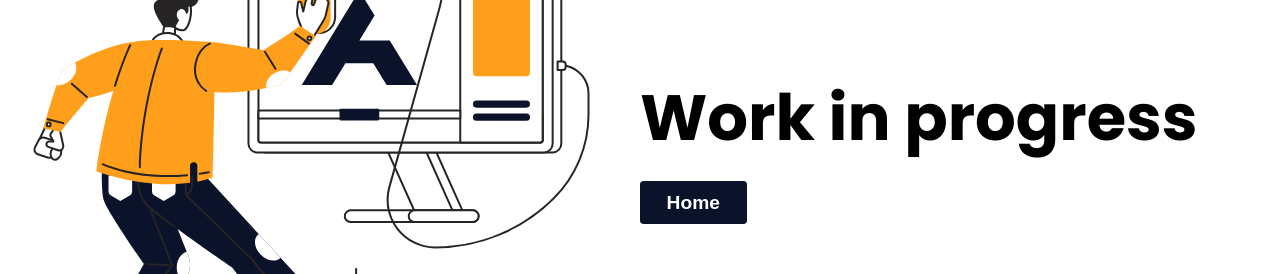
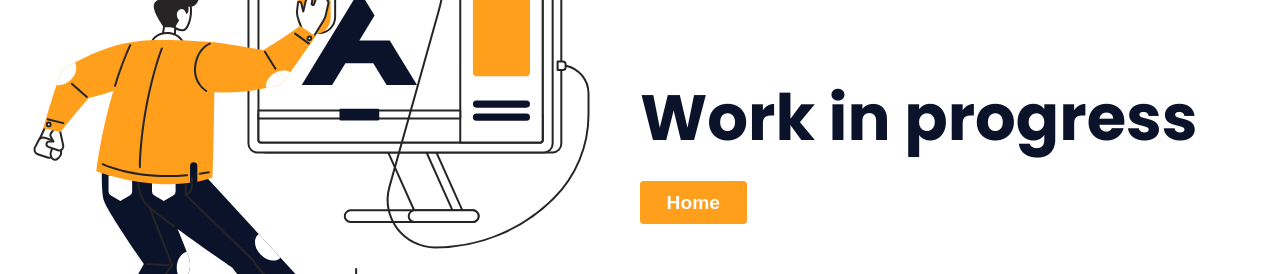
Before and after one commit to NauzetAduen/portfolio, a Next.js app: page /blog in a window 1280 px wide. Shown: the part 253-527 px from the top of the page. Built offline with nearby package versions, Linux system fonts and the light colour scheme.

Commit message:
Add different color for text and button

```diff
--- a/styles/Blog.module.scss
+++ b/styles/Blog.module.scss
@@ -26,6 +26,7 @@
 .text {
   font-size: 4rem;
   font-weight: 700;
+  color: constants.$primaryColor;
 }
 .buttonHome {
   width: min-content;
@@ -33,8 +34,8 @@
   margin: 0;
   // align-self: flex-end;
   display: block;
-  background-color: constants.$primaryColor;
-  border: 1px solid constants.$primaryColor;
+  background-color: constants.$accentColor;
+  border: 1px solid constants.$accentColor;
   text-decoration: none;
 
   color: constants.$white;
@@ -45,9 +46,9 @@
   cursor: pointer;
   transition: all 0.3s;
   &:hover {
-    border: 1px solid constants.$accentColor;
+    border: 1px solid constants.$primaryColor;
 
-    background-color: constants.$accentColor;
+    background-color: constants.$primaryColor;
     color: constants.$white;
   }
 
```
